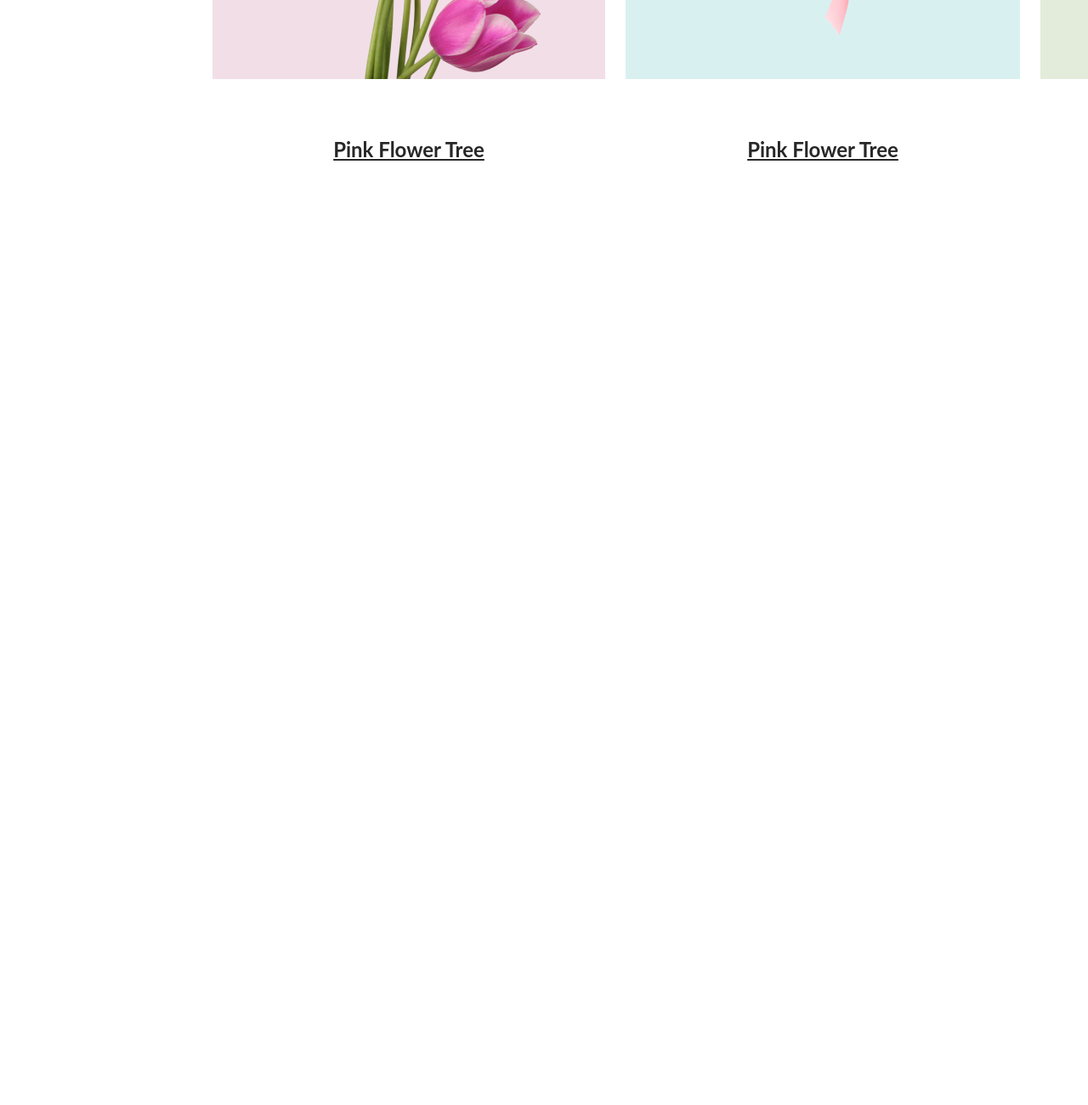
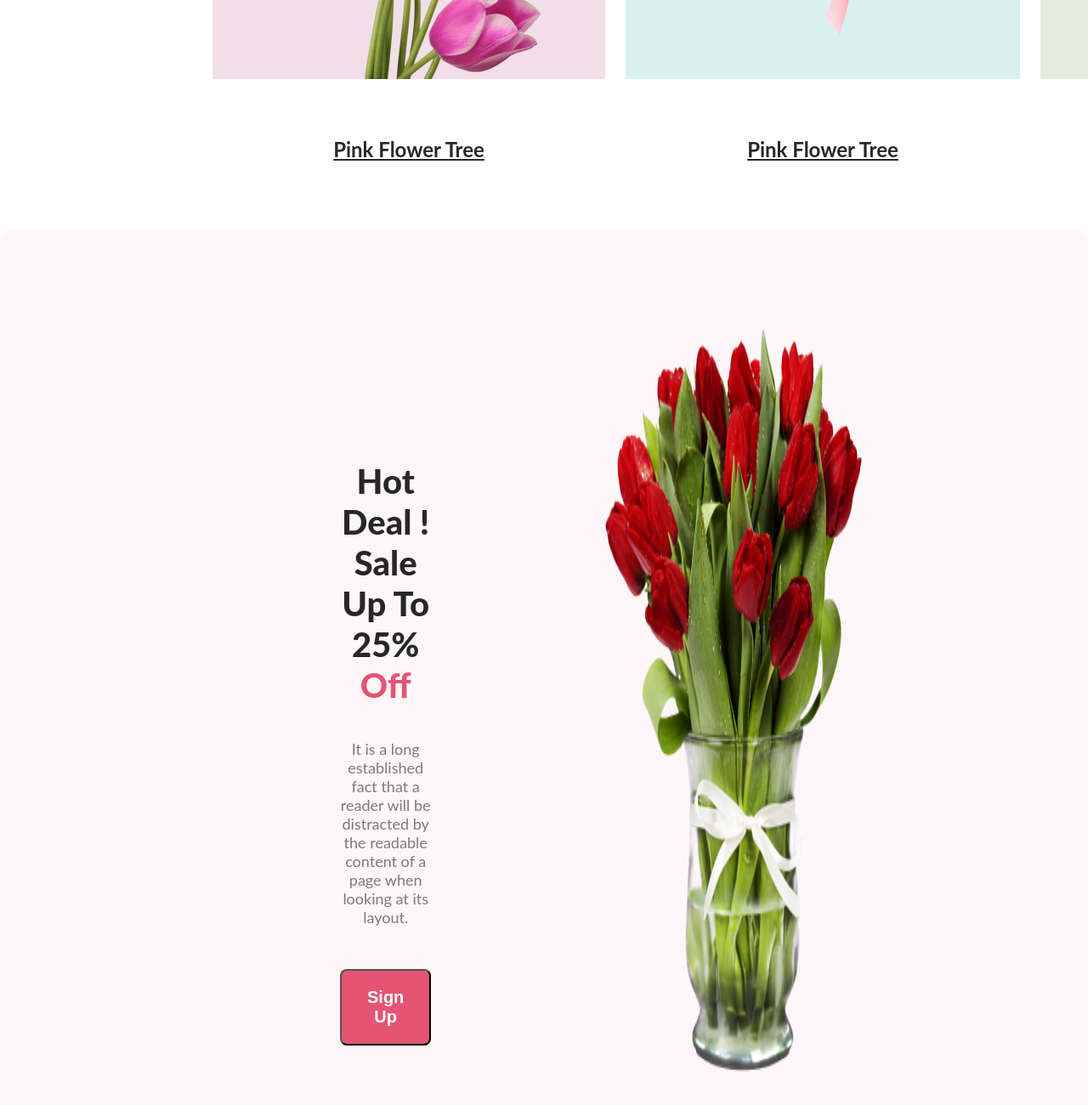
Before and after one commit to aditto11/first-assignment-repo, a plain HTML site: page index.html in a window 1280 px wide. Shown: the part 2371-3671 px from the top of the page at 85% size. Before the commit the page ends 2643 px from the top, so only its background shows below. Drawn offline with Linux system fonts and the light colour scheme.

Commit message:
finished hot deal section

```diff
--- a/index.html
+++ b/index.html
@@ -47,7 +47,15 @@
                 </div>
 
             </div>
+        </section>
 
+        <section class="hot-deal">
+            <div class="hot-deal-content">
+                <h3 class="hot-deal-title">Hot Deal ! Sale Up To 25% <span class="off">Off</span></h3>
+                <p class="hot-deal-description">It is a long established fact that a reader will be distracted by the readable content of a page when looking at its layout.</p>
+                <button class="banner-btn">Sign Up</button>
+            </div>
+            <img class="hot-img" src="Flower Asset/pngwing 8.png" alt="">
         </section>
     </main>
 
--- a/styles/flower.css
+++ b/styles/flower.css
@@ -109,3 +109,37 @@ body {
     text-decoration-line: underline;
     padding-top: 33px;
 }
+
+
+.hot-deal {
+    display: flex;
+    gap: 200px;
+    border-radius: 8px;
+    background: rgba(229, 84, 115, 0.05);
+}
+
+.hot-deal-content{
+    padding: 230px 0px 150px 400px;
+    text-align: center;
+}
+
+.hot-deal-title {
+    color: #272727;
+    font-size: 40px;
+    font-weight: 800;
+}
+
+.off {
+    color: #E55473;
+}
+
+.hot-deal-description {
+    color: rgba(39, 39, 39, 0.60);
+    text-align: center;
+    font-size: 18px;
+    font-weight: 400;
+    padding-bottom: 32px;
+}
+.hot-img{
+    padding: 100px 400px 100px 0;
+}
```
